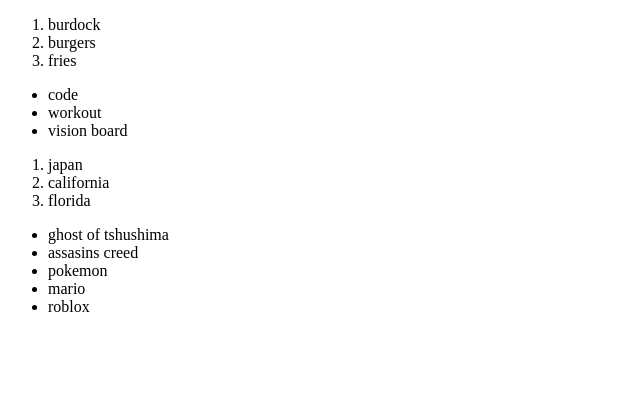
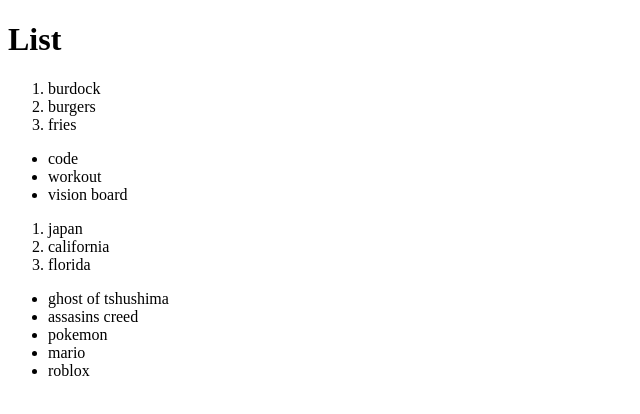
Before and after one commit to MelMcBride/html-boilerplate, a plain HTML site: page list.html in a window 1280 px wide. Shown: the whole page, without its empty margins (0-640 px from the left). Drawn offline with Linux system fonts and the light colour scheme.

Commit message:
list.html

```diff
--- a/list.html
+++ b/list.html
@@ -3,9 +3,10 @@
 <head>
     <meta charset="UTF-8">
     <meta name="viewport" content="width=device-width, initial-scale=1.0">
-    <title>Document</title>
+    <title>List</title>
 </head>
 <body>
+    <h1>List</h1>
     <ol>
         <li>burdock</li>
         <li>burgers</li>
```
